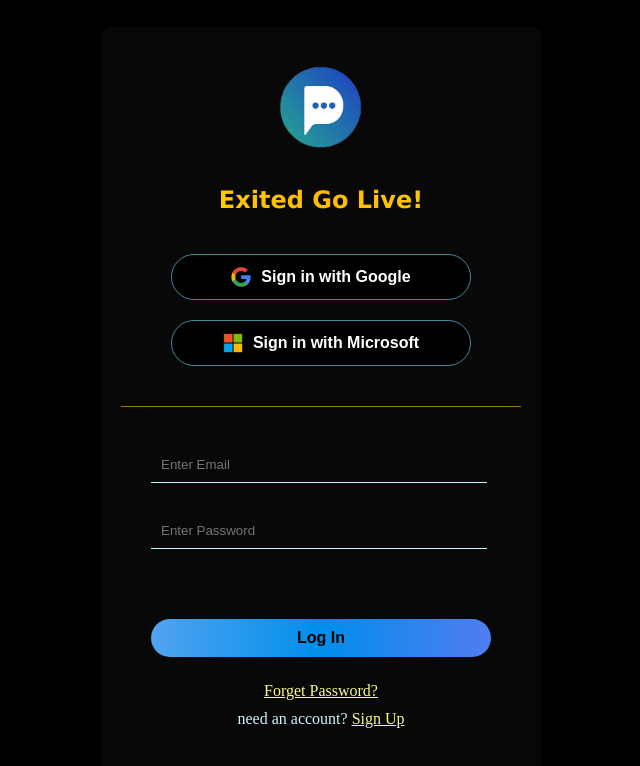
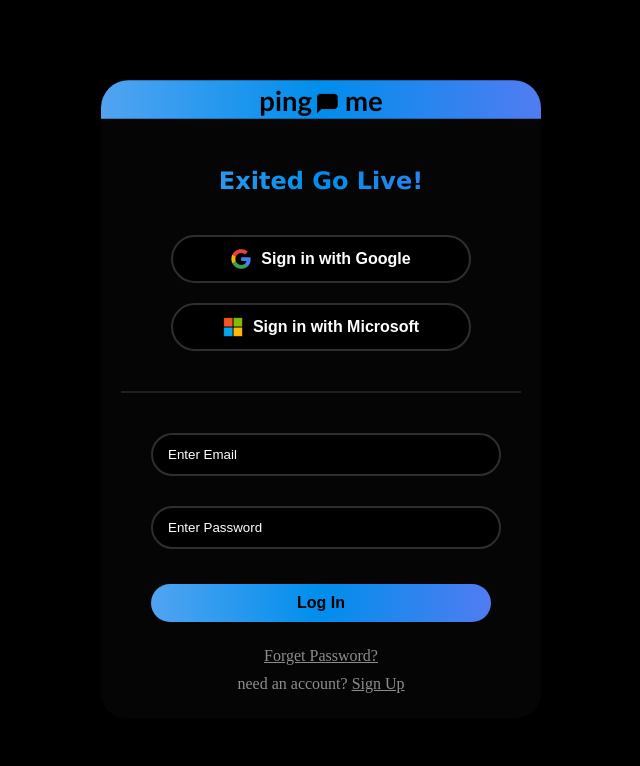
Before and after one commit to Vishvampatel100/ping.me, a React (Create React App) app: page /login in a window 1280 px wide. Shown: the top 766 px of the page, without its empty margins (319-959 px from the left). Built offline with nearby package versions, Linux system fonts and the light colour scheme; no server answers.

Commit message:
attachment handeling, login Ui changes

```diff
--- a/src/Components/Auth/Login.css
+++ b/src/Components/Auth/Login.css
@@ -16,11 +16,12 @@
     justify-content: center;
     align-items: center;
     scale:110%;
+    background: linear-gradient(90deg, rgb(81, 164, 241) 0%, rgb(0, 142, 236) 50%, rgb(81, 124, 241) 100%);
+    border-top-left-radius: 25px;
+    border-top-right-radius: 25px;
   }
   .loginheaderCenter {
     position: relative;
-    width: 100px;
-    height: 100px;
     display: flex;
     align-content: center;
     box-sizing: border-box;
@@ -28,16 +29,35 @@
     justify-content: center;
     flex:0.06;
   }
+  .headerCenter{
+    height: 15px;
+  }
+  .headerCenter p{
+    margin: 0px;
+    font-family: 'Gill Sans', 'Gill Sans MT', Calibri, 'Trebuchet MS', sans-serif;
+    font-weight: bold;
+  }
+  .headerCenterIcon{
+    position: relative;
+    justify-content: center;
+    width: 30px;
+    top: 5px;
+    right: 20px;
+  }
+  .headerCenter img{
+    position: relative;
+    scale: 0.35;
+  }
   .loginappLogo{
     position: relative;
     object-fit: cover;
   }
 
   /* Form Wrapper Styling */
-  .form-wrapper {
-    background-color: #080808;
-    padding: 20px;
-    border-radius: 10px;
+  .formwrapper {
+    background-color: #050505;
+    padding: 0px 20px;
+    border-radius: 25px;
     width: 100%;
     max-width: 400px;
   }
@@ -45,8 +65,8 @@
   /* Form Title Styling */
   .formtitle {
     text-align: center;
-    margin-bottom: 20px;
-    background: linear-gradient(90deg, rgb(255, 215, 0) 0%, rgb(255, 187, 0) 50%, rgb(255, 208, 0) 100%);
+    margin-top: 50px;
+    background: linear-gradient(90deg, rgb(81, 164, 241) 0%, rgb(0, 142, 236) 50%, rgb(81, 124, 241) 100%);
     background-clip: text;
     -webkit-background-clip: text;
     color: transparent;
@@ -74,14 +94,21 @@
   /* Input Styling */
   .forminput {
     width: 93%;
-    padding: 10px;
     margin: 10px  0px;
-    border-radius: 0px;
+    border-radius: 25px;
     border: none;
-    border-bottom: 1px solid #c8f5ff;
+    border: 2px solid #2e2e2e;
     background-color: transparent;
-    color: rgb(243, 243, 178);
     outline: none;
+    color: #c8f5ff;
+    padding: 12px 15px;
+    background-color: #000000;
+  }
+  input::-webkit-input-placeholder { /* Chrome, Safari, Edge */
+    color: white;
+  }
+  input:-ms-input-placeholder { /* Internet Explorer 10-11 */
+    color: rgb(235, 0, 0);
   }
 
   /* Button Styling */
@@ -95,19 +122,18 @@
     font-size: medium;
     font-weight: bold;
     cursor: pointer;
-    margin-top: 50px;
+    margin-top: 15px;
     margin-bottom: 10px;
   }
 
   /* Login Redirect Styling */
   .loginredirect {
     text-align: center;
-    color: #c8f5ff;
+    color: #8d8d8d;
     padding: 5px;
   }
-
-  .link {
-    color: rgb(250, 250, 137);
+  .loginLink{
+    color: #8d8d8d;
   }
 
   /* Button Styling for Social Media Logins */
@@ -118,7 +144,7 @@
   width: 100%; /* Full width button */
   max-width: 300px; /* Set a maximum width for the button */
   padding: 12px 15px; /* Add space inside the button */
-  border: 1px solid #448998; /* Light border around the button */
+  border: 2px solid #2e2e2e; /* Light border around the button */
   border-radius: 25px; /* Rounded corners for the button */
   background-color: black; /* Set background to white */
   color: white; /* Text color for the button */
@@ -151,7 +177,7 @@
 .app-login{
   margin-top: 20px;
   padding: 20px;
-  border-top: 1px solid rgba(255, 187, 0, 0.61);
+  border-top: 2px solid rgb(32, 32, 32);
   overflow: hidden;
 }
 .app-login form{
--- a/src/Components/Auth/Login.js
+++ b/src/Components/Auth/Login.js
@@ -100,10 +100,17 @@ function Login() {
     }, [])
     return (
         <div className="container">
-        <div className="form-wrapper">
+        <div className="formwrapper">
             <div className="loginheader">
                 <div className='loginheaderCenter'>
-                    <img src={assets.appLogo} alt="Logo" className='loginappLogo' />
+                    {/* <img src={assets.appLogo} alt="Logo" className='loginappLogo' /> */}
+                    <div className='headerCenter'>
+                        <p>ping</p>
+                        <div className='headerCenterIcon'>
+                            <img src={assets.messageIcon}/>
+                        </div>
+                        <p>me</p>
+                    </div>
                 </div>
             </div>
             <h2 className="formtitle">Exited Go Live!</h2>
@@ -132,10 +139,10 @@ function Login() {
                 </button>
                 </form>
                 <div className="loginredirect">
-                <Link to="/forgetpassword" className='link'>Forget Password?</Link>
+                <Link to="/forgetpassword" className="loginLink" >Forget Password?</Link>
                 </div>
                 <div className="loginredirect">
-                need an account? <Link to="/signup" className='link'>Sign Up</Link>
+                need an account? <Link to="/signup" className="loginLink" >Sign Up</Link>
                 </div>
             </div>
         </div>
--- a/src/Components/Newpost/Newpost.js
+++ b/src/Components/Newpost/Newpost.js
@@ -1,11 +1,17 @@
-import React, { useState } from 'react';
+import React, { useState, useRef } from 'react';
 import '../Newpost/Newpost.css';
 import Assets from '../../assets/Assets';
+import { useAuth } from '../Auth/contexts/AuthContext';
+import apiRequest from '../Auth/api/api';
+
 function NewPost({ addPost, channelId }) {
     const [title, setTitle] = useState('');
     const [message, setMessage] = useState('');
     const [attachment, setAttachment] = useState(null);
+    const [resAttachment, setResAttachment] = useState(null);
     const [next, setNext] = useState(false);
+    const { currentUser } = useAuth();
+    const fileInputRef = useRef(null);
 
     const handlePost = () => {
         while (!message) {
@@ -13,23 +19,55 @@ function NewPost({ addPost, channelId }) {
             return;
         }
 
+        handleUpload();
         const newPost = {
             channelId: channelId,
             title: title,
             content: message,
-            attachment: attachment,
+            attachment: resAttachment,
             tags: ['super', 'supreme', 'OoooHo'],
         };
+
         addPost(newPost);
         setMessage('');
         setTitle('');
         setAttachment(null);
         setNext(false);
     };
+    const handleAttachmentClick = () => {
+        fileInputRef.current.click();
+    };
+    const handleAttachment = (e) => {
+        setAttachment(e.target.files[0]);
+    };
 
-    const handleAttachment = (e) => {
-        setAttachment(URL.createObjectURL(e.target.files[0]));
-    };
+    const handleUpload = async () => {
+        const formData = new FormData();
+        formData.append("file", attachment);
+
+        try {
+            const idToken = await currentUser.getIdToken();
+            const response = await fetch(process.env.REACT_APP_API_BASE_URL+"/attachments/upload", {
+              method: "POST",
+              headers: {
+                'Authorization': idToken ? 'Bearer ' + idToken : undefined,
+                'api-key': process.env.REACT_APP_API_KEY
+              },
+              body: formData,
+            });
+
+          if (response.ok) {
+            window.alert("File uploaded successfully!");
+            const responseData = await response.json();
+            setResAttachment(responseData.fileName);
+          } else {
+            window.alert("Failed to upload the file.");
+          }
+        } catch (error) {
+          console.error("Error uploading file:", error);
+          alert("An error occurred during the upload.");
+        }
+      };
 
     const handleNext = () => {
         while (!title) {
@@ -46,7 +84,9 @@ function NewPost({ addPost, channelId }) {
                     <>
                         <div className="newPost__firstpage">
                             <div className="newPost__attach">
-                            <img src={Assets.attachIcon} type="file" onChange={handleAttachment} />
+                            <img src={Assets.attachIcon} type="file" onClick={handleAttachmentClick} />
+                            <input type="file" ref={fileInputRef} onChange={handleAttachment} style={{ display: "None"}}/>
+
                             </div>
                             <div className="newPost__content">
                                 {/* <textarea value={message} onChange={(e) => setMessage(e.target.value)} placeholder="What's on your mind?" /> */}
--- a/src/Components/Post/Post.css
+++ b/src/Components/Post/Post.css
@@ -21,6 +21,7 @@
 .post__attachment {
   margin-top: 10px;
   max-width: 100%;
+  max-height: 300px;
 }
 
 .post__top {
@@ -51,6 +52,7 @@
 .post__content__body{
   margin: 10px;
   display: flex;
+  flex-direction: column;
   color: white;
   font-family: 'Gill Sans', 'Gill Sans MT', Calibri, 'Trebuchet MS', sans-serif;
   justify-content: left;
--- a/src/Components/Post/Post.js
+++ b/src/Components/Post/Post.js
@@ -1,7 +1,36 @@
-import React from 'react';
+import React, { useEffect, useState } from 'react';
 import './Post.css';
+import apiRequest from '../Auth/api/api';
+import { useAuth } from '../Auth/contexts/AuthContext.js';
 
 function Post({ post }) {
+	const { currentUser } = useAuth();
+	const [fileUrl, setFileUrl] = useState(null)
+	useEffect(() => {
+		const handleDownload = async (fileName) => {
+			try {
+			const idToken = await currentUser.getIdToken();
+			const response = await fetch(process.env.REACT_APP_API_BASE_URL+"/attachments/download/"+ fileName, {
+				method: "GET",
+				headers: {
+				  'Authorization': idToken ? 'Bearer ' + idToken : undefined,
+				  'api-key': process.env.REACT_APP_API_KEY
+				}
+			  });
+
+
+			  const blob = await response.blob();
+			  const url = window.URL.createObjectURL(blob);
+			  setFileUrl(url)
+			} catch (error) {
+			  console.error("Error:", error);
+			  alert("Failed to download the file. Please check the console for details.");
+			}
+		  };
+		if (post?.attachment){
+			handleDownload(post.attachment);
+		}
+	}, [post])
 
   return (
 	<div className="post">
@@ -15,11 +44,18 @@ function Post({ post }) {
 		</div>
 		<div className="post__content__body">
 			<p>{post.content}</p>
+			{fileUrl && (
+            <div>
+              <img src={fileUrl} alt="Attachment" className="post__attachment" /> {/* For images */}
+              {/* For documents, you can use an <iframe> or link:
+              <iframe src={fileUrl} title="Document Preview" width="100%" height="500px"></iframe>
+              */}
+            </div>
+          )}
 		</div>
 		<div className="post__content__foot">
 			<p>@{post?.author?.displayName || 'Author Not found'}</p>
 		</div>
-		{/* {post.attachment && <img src={post.attachment} alt="Attachment" className="post__attachment" />} */}
 	  </div>
 	</div>
   );
```
